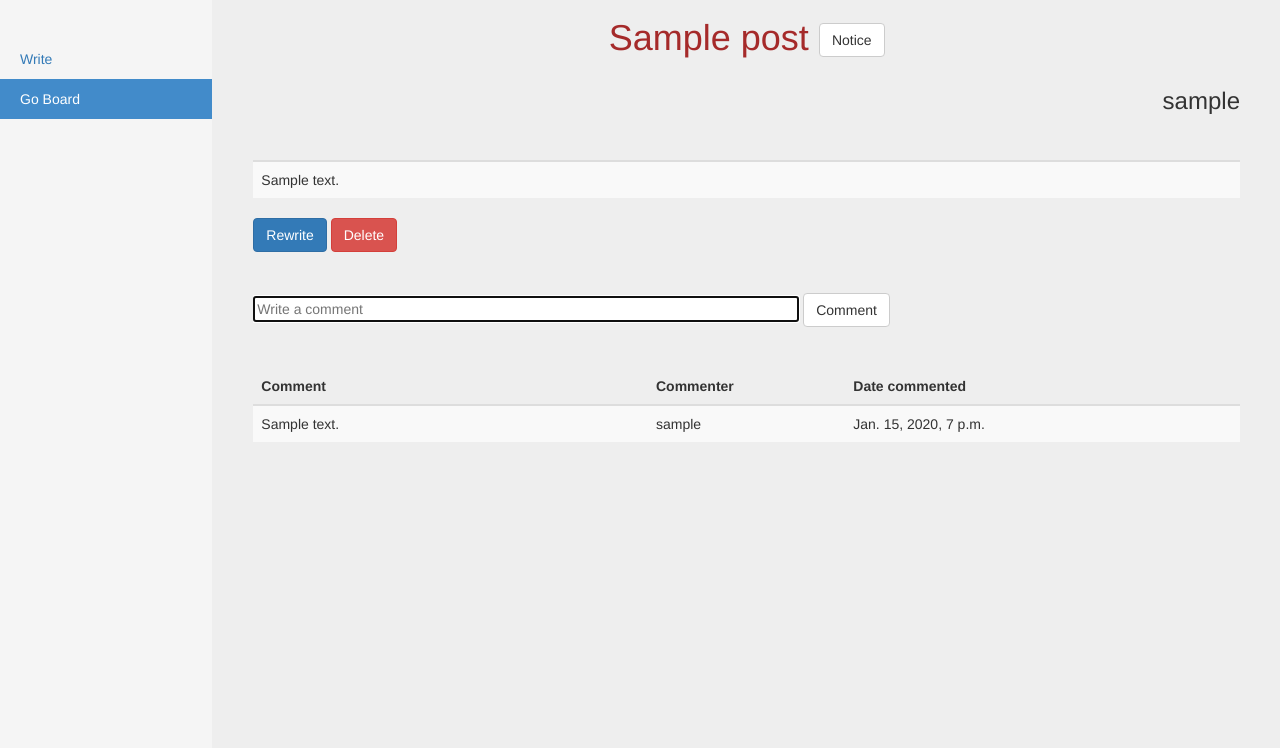
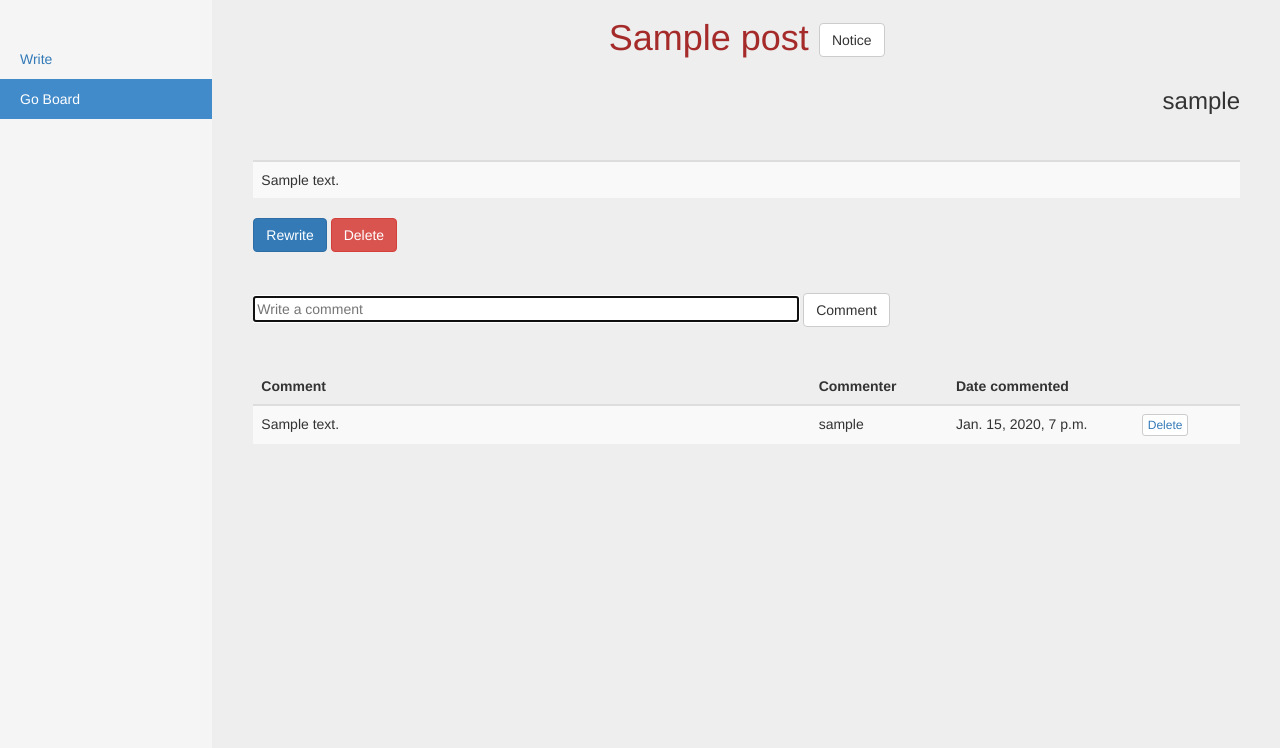
Before and after one commit to wikibootup/home, a Django app: page /boards/1/post/1/ in a window 1280 px wide. Shown: the part 52-800 px from the top of the page. Run offline with Django 3.2, Linux system fonts and the light colour scheme; a user stored in the database is signed in; tables that the repository leaves empty hold one stand-in row (values such as "Sample post"); some libraries are stand-ins or nearby versions.

Commit message:
postpage.html : delete button method added

```diff
--- a/seeseehome/boards/templates/boards/postpage.html
+++ b/seeseehome/boards/templates/boards/postpage.html
@@ -59,18 +59,22 @@
             <table class="table table-striped">
               <thead>
                 <tr>
-                  <th width="20%">Comment</th>
-                  <th width="10%">Commenter</th>
-                  <th width="20%">Date commented</th>
+                  <th width="30%">Comment</th>
+                  <th width="5%">Commenter</th>
+                  <th width="10%">Date commented</th>
+                  <th width="5%"></th>
                 </tr>
               </thead>
               <tbody>
                 {% if commentlist %}
                   {% for comment in commentlist %}
                     <tr>
-                      <td width="20%">{{ comment.comment }}</td>
-                      <td width="10%">{{ comment.writer.username }}</td>
-                      <td width="20%">{{ comment.date_commented }}</td>
+                      <td width="30%">{{ comment.comment }}</td>
+                      <td width="5%">{{ comment.writer.username }}</td>
+                      <td width="10%">{{ comment.date_commented }}</td>
+                      {% if post.writer == user %}
+                        <td width="5%"><div type="button" class="btn btn-default btn-xs"><a href="{% url 'boards:deletecomment' board.id post.id comment.id  %}">Delete</a></div></td>
+                      {% endif %}
                     </tr>
                   {% endfor %}
                 {% endif %}
```
